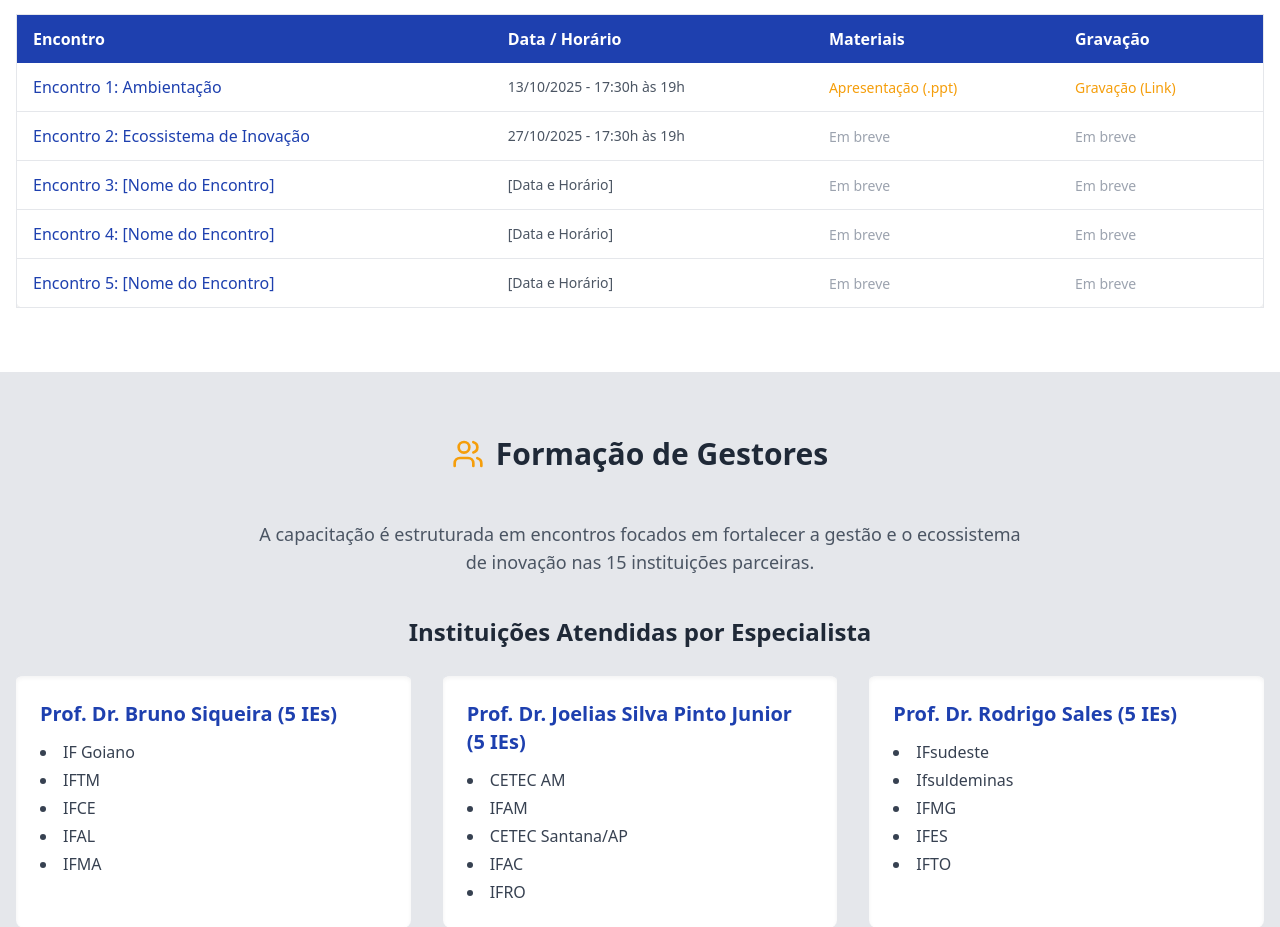
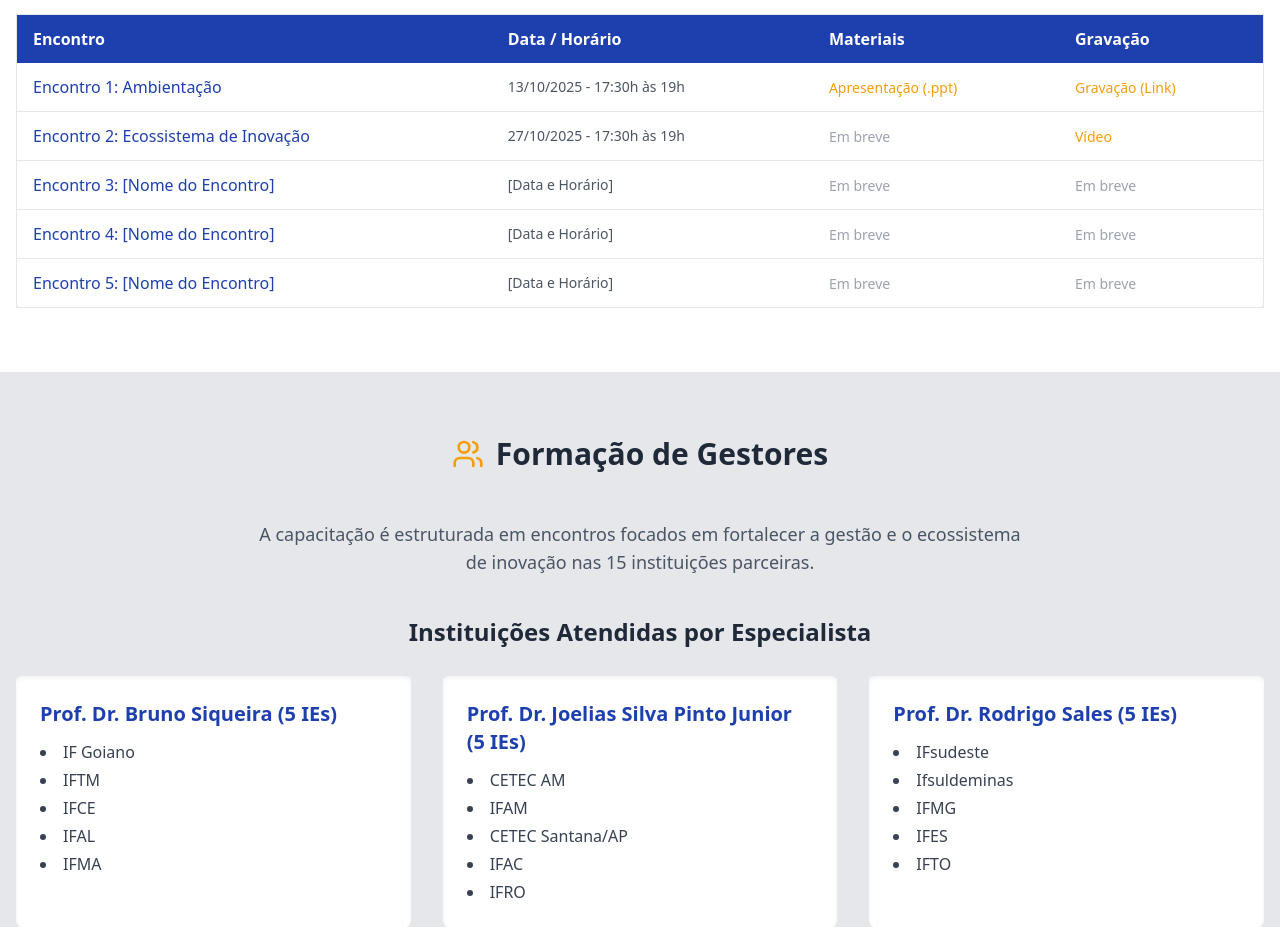
Before and after one commit to trilhabrasilinovador/site, a plain HTML site: page index.html in a window 1280 px wide. Shown: the part 1240-2167 px from the top of the page. Drawn offline with nearby package versions, Linux system fonts and the light colour scheme.

Commit message:
Update index.html
Signed-off-by: trilhabrasilinovador <trilhabrasilinovador@gmail.com>

```diff
--- a/index.html
+++ b/index.html
@@ -283,7 +283,8 @@
                                     <span class="text-gray-400 text-sm">Em breve</span>
                                 </td>
                                 <td class="py-3 px-4">
-                                    <span class="text-gray-400 text-sm">Em breve</span>
+                                    <span class="text-gray-400 text-sm"><a href="https://eduplay.rnp.br/app/video/373774"
+                                        class="text-secondary hover:underline text-sm">Vídeo</a></span>
                                 </td>
                             </tr>
                             <!-- Encontro 3 -->
```
